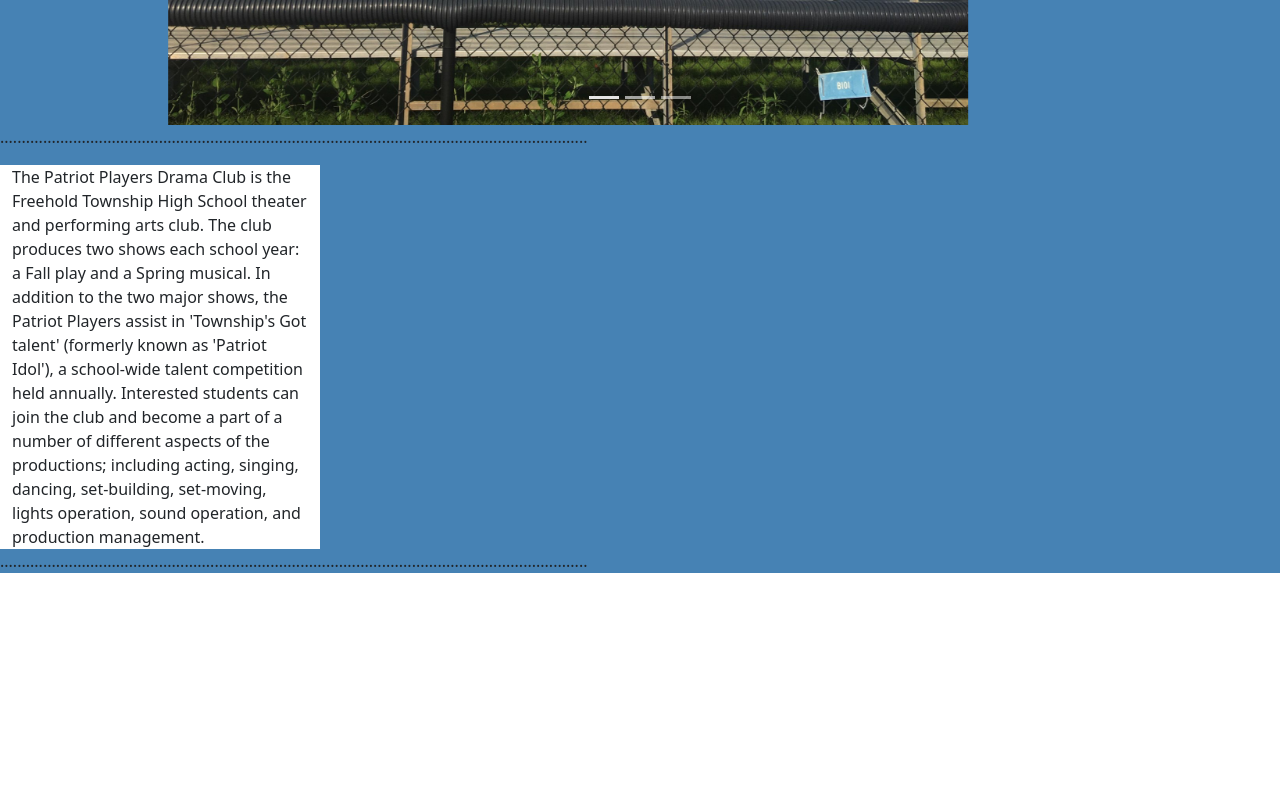
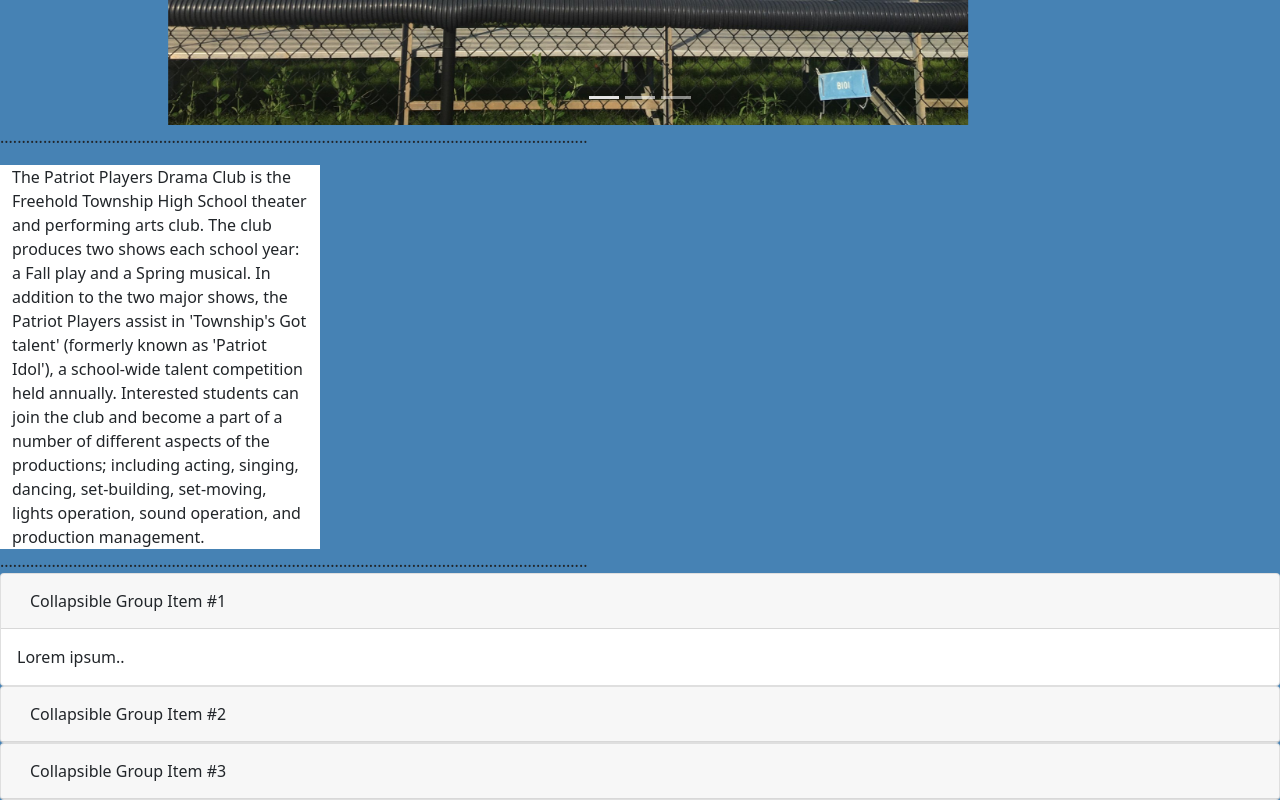
Before and after one commit to hannahfierro/Bootstrap-Project, a plain HTML site: page index.html in a window 1280 px wide. Shown: the part 849-1649 px from the top of the page. Before the commit the page ends 1422 px from the top, so only its background shows below. Drawn offline with nearby package versions, Linux system fonts and the light colour scheme.

```diff
--- a/index.html
+++ b/index.html
@@ -93,3 +93,45 @@
     </div>
   </div>
   .........................................................................................................................................
+  <div id="accordion">
+
+    <div class="card">
+      <div class="card-header">
+        <a class="btn" data-bs-toggle="collapse" href="#collapseOne">
+          Collapsible Group Item #1
+        </a>
+      </div>
+      <div id="collapseOne" class="collapse show" data-bs-parent="#accordion">
+        <div class="card-body">
+          Lorem ipsum..
+        </div>
+      </div>
+    </div>
+
+    <div class="card">
+      <div class="card-header">
+        <a class="collapsed btn" data-bs-toggle="collapse" href="#collapseTwo">
+          Collapsible Group Item #2
+        </a>
+      </div>
+      <div id="collapseTwo" class="collapse" data-bs-parent="#accordion">
+        <div class="card-body">
+          Lorem ipsum..
+        </div>
+      </div>
+    </div>
+
+    <div class="card">
+      <div class="card-header">
+        <a class="collapsed btn" data-bs-toggle="collapse" href="#collapseThree">
+          Collapsible Group Item #3
+        </a>
+      </div>
+      <div id="collapseThree" class="collapse" data-bs-parent="#accordion">
+        <div class="card-body">
+          Lorem ipsum..
+        </div>
+      </div>
+    </div>
+
+  </div>
```
